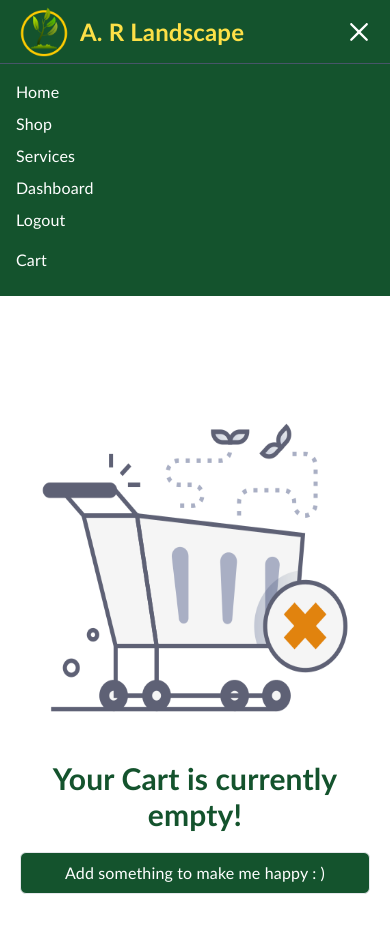
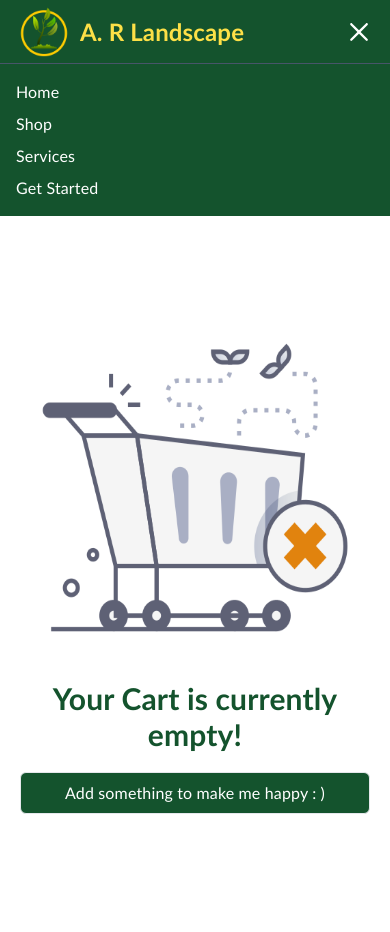
Before and after one commit to MuhammadBilal0111/A.R-Landscape, a React (Vite) app in the folder client/: page /cart in a window 390 px wide. Both pictures are taken after a click on the icon 359 px from the left and 31 px from the top of the page. Shown: the top 932 px of the page. Built offline with nearby package versions, Linux system fonts and the light colour scheme.

Commit message:
setting up SEO and header for mobile

```diff
--- a/client/index.html
+++ b/client/index.html
@@ -2,10 +2,20 @@
 <html lang="en">
   <head>
     <meta charset="UTF-8" />
-    <link rel="icon" type="image/svg+xml" href="/vite.svg" />
+    <link rel="icon" type="image/svg+xml" href="/plant_logo.png" />
     <meta name="viewport" content="width=device-width, initial-scale=1.0" />
-    <meta name="description" content="A. R landscape" data-rh="true" />
-    <title>Vite + React</title>
+    <meta
+      name="description"
+      content="A.R. Landscape provides expert landscaping services, including plant selling and renting, pot selling, landscape design, plants and lawn installation, drip irrigation systems, monthly gardener rental, soil and manure supply, and online appointment booking. Beautify your outdoor spaces with us."
+    />
+    <meta name="author" content="A.R. Landscape" />
+    <!--  for better indexing -->
+    <meta name="robots" content="index, follow" />
+    <meta
+      name="keywords"
+      content="online landscape services, landscape services, plant selling, plant renting, pot selling, landscape design, lawn installation, drip irrigation, monthly gardener, soil supply, manure supply, gardening, landscaping solutions"
+    />
+    <title>A.R. Landscape - Transform Your Outdoor</title>
   </head>
   <body>
     <div id="root"></div>
--- a/client/src/components/Header.jsx
+++ b/client/src/components/Header.jsx
@@ -190,6 +190,7 @@ const Header = () => {
             >
               <Link to="/services">Services</Link>
             </li>
+            {role && role === "admin" && (
               <li
                 onClick={toggleMenu}
                 className={
@@ -200,18 +201,36 @@ const Header = () => {
               >
                 <Link to="/dashboard">Dashboard</Link>
               </li>
+            )}
+            {currentUser ? (
               <li
                 onClick={toggleMenu}
                 className={
-                isActive("/logout") ? "text-yellow-500" : "hover:text-gray-400"
+                  isActive("/logout")
+                    ? "text-yellow-500"
+                    : "hover:text-gray-400"
                 }
               >
                 <button onClick={handleLogout}>Logout</button>
               </li>
+            ) : (
+              <li
+                onClick={toggleMenu}
+                className={
+                  isActive("/sign-up")
+                    ? "text-yellow-500"
+                    : "hover:text-gray-400"
+                }
+              >
+                <Link to="/sign-up">Get Started</Link>
+              </li>
+            )}
 
+            {currentUser && (
               <li onClick={toggleMenu} className="py-2 hover:text-gray-400">
                 <Link to="/cart">Cart</Link>
               </li>
+            )}
           </ul>
         </nav>
       )}
--- a/client/src/pages/ViewCart/ViewCart.jsx
+++ b/client/src/pages/ViewCart/ViewCart.jsx
@@ -18,10 +18,7 @@ function ViewCart() {
                 <span className="text-gray-800">Original price</span>
                 <span className="text-gray-800">Rs. {totalPrice}</span>
               </div>
-              <div className="flex justify-between font-bold">
-                <span className="text-gray-800">Shipping Cost:</span>
-                <span className="text-gray-800">$799</span>
-              </div>
+
               <div className="mt-4 border-t border-t-green-800 "></div>
               <div className="flex justify-between mt-2">
                 <span className="text-lg font-bold text-gray-800">Total</span>
```
Lines whose indentation alone changed are shown as unchanged.
